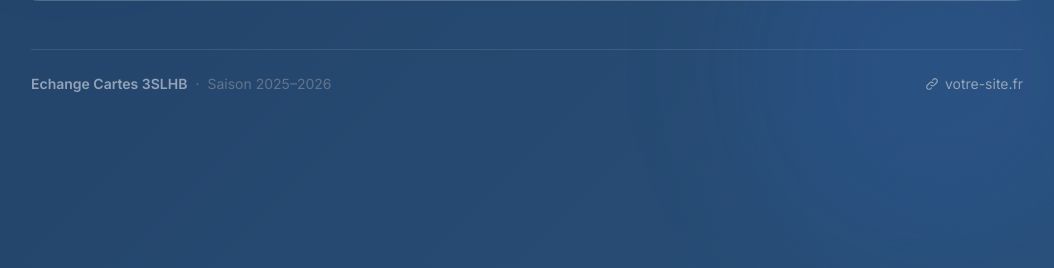
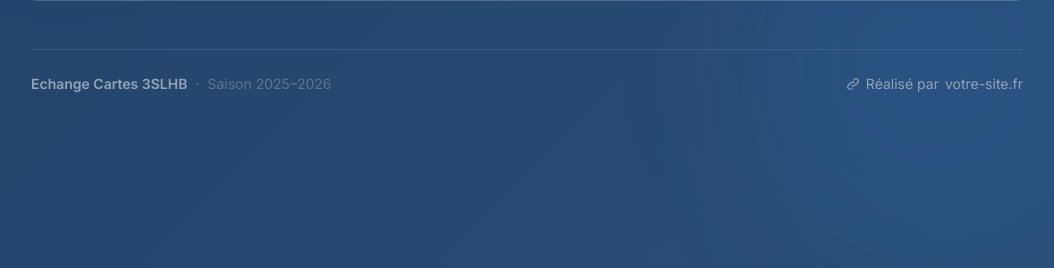
Before and after one commit to Lemalty/trading-cartes-panini, a Node project: template src/views/member.ejs in a window 1280 px wide. Shown: the part 459-727 px from the top of the page, without its empty margins (113-1167 px from the left). Run offline with Node 20 templates, Linux system fonts and the light colour scheme; the template is opened without the code that fills it, so the values that code supplies are empty; some libraries are stand-ins or nearby versions.

Commit message:
Footer : ajoute la mention "Réalisé par" avant le lien
https://claude.ai/code/session_01KFhy793WV3ggE9QrDxik9C

```diff
--- a/src/views/partials/footer.ejs
+++ b/src/views/partials/footer.ejs
@@ -13,6 +13,7 @@
                         <path stroke-linecap="round" stroke-linejoin="round" stroke-width="2"
                               d="M13.828 10.172a4 4 0 00-5.656 0l-4 4a4 4 0 105.656 5.656l1.102-1.101m-.758-4.899a4 4 0 005.656 0l4-4a4 4 0 00-5.656-5.656l-1.1 1.1"></path>
                     </svg>
+                    <span>R&eacute;alis&eacute; par</span>
                     <span class="group-hover:underline underline-offset-2">votre-site.fr</span>
                 </a>
             </div>
```
